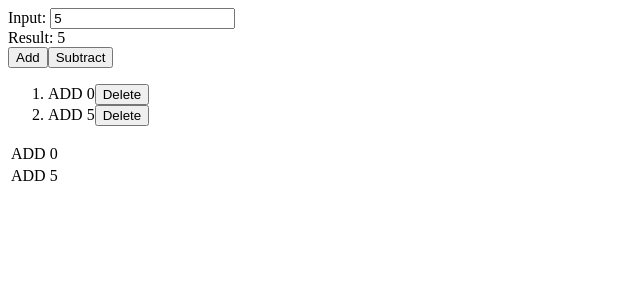
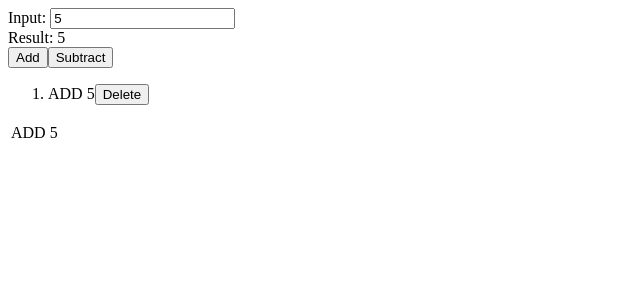
Before and after one commit to t4d-classes/react-redux-dotnet-core_02032020, a React (Create React App) app in the folder demo-app/: page / in a window 1280 px wide. Both pictures are taken after typing "5" into the empty fields and a click on the button "Add". Shown: the top 300 px of the page, without its empty margins (0-640 px from the left). Built offline with nearby package versions, Linux system fonts and the light colour scheme.

Commit message:
add code demos

```diff
--- a/demo-app/package.json
+++ b/demo-app/package.json
@@ -8,6 +8,7 @@
     "@testing-library/user-event": "^7.2.1",
     "react": "^16.12.0",
     "react-dom": "^16.12.0",
+    "react-redux": "7.1.3",
     "react-scripts": "3.3.1",
     "redux": "4.0.5"
   },
--- /dev/null
+++ b/demo-app/src/actions/calcToolActions.js
@@ -0,0 +1,12 @@
+export const ADD_ACTION = 'ADD';
+export const SUBTRACT_ACTION = 'SUBTRACT';
+export const DELETE_ENTRY_ACTION = 'DELETE_ENTRY';
+export const CLEAR_ACTION = 'CLEAR';
+
+export const createAddAction = (value) => ({ type: ADD_ACTION, payload: value });
+export const createSubtractAction = (value) => ({ type: SUBTRACT_ACTION, payload: value });
+export const createDeleteEntryAction = (entryIndex) => ({
+  type: DELETE_ENTRY_ACTION,
+  payload: { entryIndex },
+});
+export const createClearAction = () => ({ type: CLEAR_ACTION });
--- /dev/null
+++ b/demo-app/src/calcToolStore.js
@@ -0,0 +1,5 @@
+import { createStore } from 'redux';
+
+import { calcReducer } from './reducers/calcToolReducer';
+
+export const calcToolStore = createStore(calcReducer);
--- /dev/null
+++ b/demo-app/src/components/CalcTool.js
@@ -0,0 +1,39 @@
+import React, { useState } from 'react';
+
+export const CalcTool = ({ result, history, onAdd, onSubtract, onDeleteEntry }) => {
+
+  const [ numInput, setNumInput ] = useState(0);
+
+  return <form>
+
+    <div>
+      Input: <input type="number" onChange={e => setNumInput(Number(e.target.value))} />
+    </div>
+
+    <div>
+      Result: {result}
+    </div>
+
+    <div>
+      <button type="button" onClick={() => onAdd(numInput)}>Add</button>
+      <button type="button" onClick={() => onSubtract(numInput)}>Subtract</button>
+    </div>
+
+    <ol>
+      {history.map( (entry, index) =>
+        <li key={index}>
+          {entry.type} {entry.value}
+          <button type="button" onClick={() => onDeleteEntry(index)}>Delete</button>
+        </li>)}
+    </ol>
+
+    <table>
+      <tbody>
+        {history.map( (entry, index) =>
+          <tr key={index}><td>{entry.type}</td><td>{entry.value}</td></tr>)}
+      </tbody>
+    </table>
+
+  </form>
+
+};
--- /dev/null
+++ b/demo-app/src/containers/CalcToolContainer.js
@@ -0,0 +1,46 @@
+import React from 'react';
+import { bindActionCreators } from 'redux';
+import { useSelector, useDispatch } from 'react-redux';
+
+import { CalcTool } from '../components/CalcTool';
+import { createAddAction, createSubtractAction, createDeleteEntryAction } from '../actions/calcToolActions';
+
+// const bindActionCreators = (actionMap, dispatchFn) => {
+//   return Object.keys(actionMap).reduce( (boundActionsMap, actionKey) => {
+//     boundActionsMap[actionKey] = (...params) => dispatchFn(actionMap[actionKey](...params));
+//     return boundActionsMap;
+//   }, {});
+// }
+
+const calcResult = history => {
+  return history.reduce( (result, entry) => {
+    switch(entry.type) {
+      case 'ADD':
+        return result + entry.value;
+      case 'SUBTRACT':
+        return result - entry.value;
+      default:
+        return 0;
+    }
+  }, 0);
+};
+
+
+export const CalcToolContainer = () => {
+
+  const actions = bindActionCreators({
+    onAdd: createAddAction,
+    onSubtract: createSubtractAction,
+    onDeleteEntry: createDeleteEntryAction,
+  }, useDispatch());
+
+  const data = useSelector(state => ({
+    result: calcResult(state.history),
+    history: state.history,
+  }));
+
+  return <CalcTool
+    {...data}
+    {...actions} />;
+
+};
--- a/demo-app/src/index.js
+++ b/demo-app/src/index.js
@@ -1,161 +1,13 @@
-import React, { useState } from 'react';
+import React from 'react';
 import ReactDOM from 'react-dom';
-import { createStore } from 'redux';
+import { Provider } from 'react-redux';
 
-const ADD_ACTION = 'ADD';
-const SUBTRACT_ACTION = 'SUBTRACT';
-const DELETE_ENTRY_ACTION = 'DELETE_ENTRY';
-const CLEAR_ACTION = 'CLEAR';
+import { calcToolStore } from './calcToolStore';
+import { CalcToolContainer } from './containers/CalcToolContainer';
 
-const initialCalcReducerState = {
-  history: [],
-};
-
-const calcReducer = (state = initialCalcReducerState, currentAction) => {
-
-  switch (currentAction.type) {
-    case ADD_ACTION:
-      return {
-        ...state,
-        history: state.history.concat({
-          type: currentAction.type,
-          value: currentAction.payload,
-        }),
-      };
-    case SUBTRACT_ACTION:
-      return {
-        ...state,
-        history: state.history.concat({
-          type: currentAction.type,
-          value: currentAction.payload,
-        }),
-      };
-    case DELETE_ENTRY_ACTION:
-      return {
-        ...state,
-        history: state.history.filter( (_, i) =>
-          i !== currentAction.payload.entryIndex ),
-      }
-    case CLEAR_ACTION:
-        return {
-          ...state,
-          history: [],
-        };
-    default:
-      return state;
-  }
-
-};
-
-
-// const createStore = (reducerFn) => {
-
-//   let currentState = undefined;
-//   const callbackFns = [];
-
-//   return {
-//     getState: () => currentState,
-//     subscribe: (callbackFn) => callbackFns.push(callbackFn),
-//     dispatch: (action) => {
-//       currentState = reducerFn(currentState, action);
-//       callbackFns.forEach(cb => cb());
-//     },
-//   };
-
-// };
-
-const calcStore = createStore(calcReducer);
-
-
-const CalcTool = ({ result, history, onAdd, onSubtract, onDeleteEntry }) => {
-
-  const [ numInput, setNumInput ] = useState(0);
-
-  return <form>
-
-    <div>
-      Input: <input type="number" onChange={e => setNumInput(Number(e.target.value))} />
-    </div>
-
-    <div>
-      Result: {result}
-    </div>
-
-    <div>
-      <button type="button" onClick={() => onAdd(numInput)}>Add</button>
-      <button type="button" onClick={() => onSubtract(numInput)}>Subtract</button>
-    </div>
-
-    <ol>
-      {history.map( (entry, index) =>
-        <li key={index}>
-          {entry.type} {entry.value}
-          <button type="button" onClick={() => onDeleteEntry(index)}>Delete</button>
-        </li>)}
-    </ol>
-
-    <table>
-      <tbody>
-        {history.map( (entry, index) =>
-          <tr key={index}><td>{entry.type}</td><td>{entry.value}</td></tr>)}
-      </tbody>
-    </table>
-
-  </form>
-
-};
-
-const createAddAction = (value) => ({ type: ADD_ACTION, payload: value });
-const createSubtractAction = (value) => ({ type: SUBTRACT_ACTION, payload: value });
-const createDeleteEntryAction = (entryIndex) => ({
-  type: DELETE_ENTRY_ACTION,
-  payload: { entryIndex },
-});
-
-const add = value => {
-  calcStore.dispatch(createAddAction(value));
-};
-
-const subtract = value => {
-  calcStore.dispatch(createSubtractAction(value));
-};
-
-const deleteEntry = entryIndex => {
-  calcStore.dispatch(createDeleteEntryAction(entryIndex));
-};
-
-const calcResult = history => {
-
-  return history.reduce( (result, entry) => {
-
-    switch(entry.type) {
-      case ADD_ACTION:
-        return result + entry.value;
-      case SUBTRACT_ACTION:
-        return result - entry.value;
-      default:
-        return 0;
-    }
-
-  }, 0);
-
-};
-
-calcStore.subscribe(() => {
-
-
-
-  // re-render of the component
-  ReactDOM.render(
-    <CalcTool
-      result={calcResult(calcStore.getState().history)}
-      history={calcStore.getState().history}
-      onAdd={add} onSubtract={subtract}
-      onDeleteEntry={deleteEntry} />,
-    document.getElementById('root'),
-  );
-
-});
-
-
-calcStore.dispatch(createAddAction(0));
+ReactDOM.render(
+  <Provider store={calcToolStore}>
+    <CalcToolContainer />
+  </Provider>,
+  document.getElementById('root'),
+);
--- /dev/null
+++ b/demo-app/src/reducers/calcToolReducer.js
@@ -0,0 +1,33 @@
+import { combineReducers } from 'redux';
+import {
+  ADD_ACTION, SUBTRACT_ACTION, DELETE_ENTRY_ACTION, CLEAR_ACTION
+} from '../actions/calcToolActions';
+
+export const historyReducer = (state = [], action) => {
+
+  if ([ADD_ACTION, SUBTRACT_ACTION].includes(action.type)) {
+    return state.concat({
+      type: action.type,
+      value: action.payload,
+    });
+  }
+
+  if (action.type === CLEAR_ACTION) {
+    return [];
+  }
+
+  return state;
+
+};
+
+// export const calcReducer = (state = {}, action) => {
+
+//   return {
+//     history: historyReducer(state.history, action),
+//   };
+
+// };
+
+export const calcReducer = combineReducers({
+  history: historyReducer,
+});
```
Also changed, not shown: 1 other file (tests, documents, lock files or other folders).
